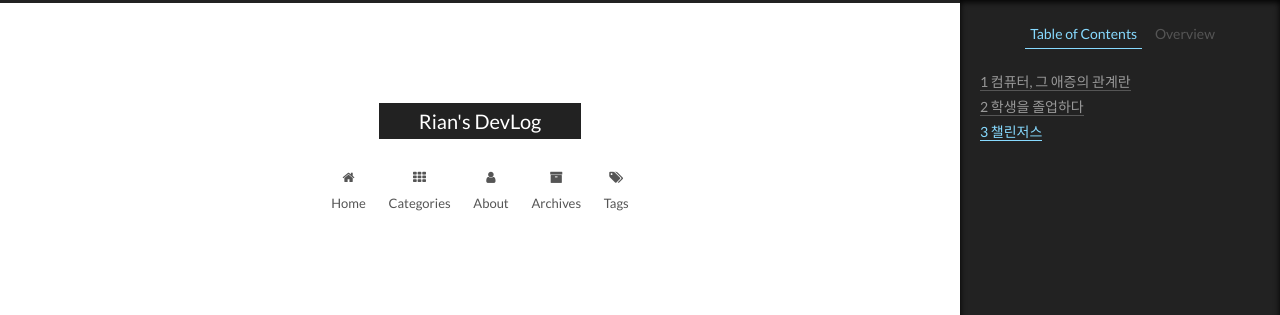
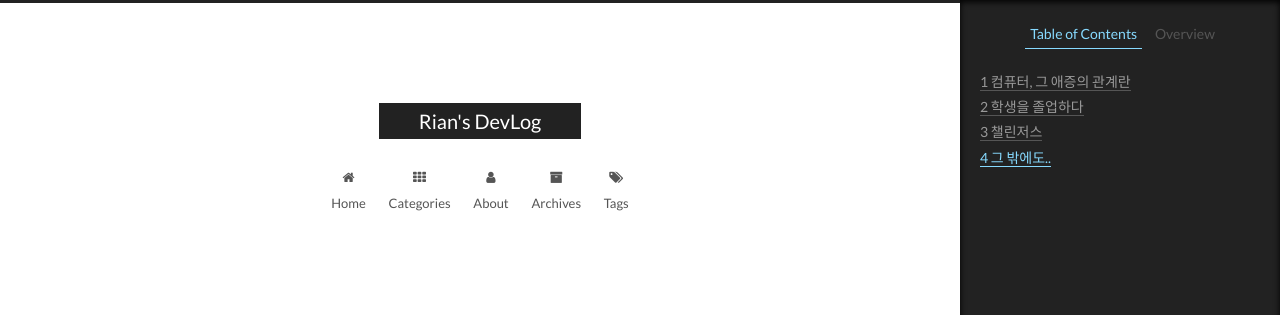
Before and after one commit to jiyeoon/jiyeoon.github.io, a Jekyll site: the page built from _posts/junk/2020-12-25-junk.md, in a window 1280 px wide. Shown: the top 315 px of the page. Built offline with Jekyll 4.4.1, drawn with Linux system fonts in a browser that asks for light colours.

Commit message:
Update 2020-12-25-junk.md

```diff
--- a/_posts/junk/2020-12-25-junk.md
+++ b/_posts/junk/2020-12-25-junk.md
@@ -38,3 +38,6 @@ IT라는 분야가 공대중에서는 특히나 전공자라는 메리트가 별
 운동은 내가 좋아하는 운동 유튜버 *Emi Wong*의 채널을 따라했다. 사실 클로이팅, 땅크부부, 힙으뜸 등등 돌아가면서 하긴 했는데, 가장 좋아하는 유튜버는 Emi!! (다른 사람들꺼를 하면 종종 무릎이 아팠다ㅠㅠ)
 
 사실.. 나는 약간 존버 + 귀찮음으로 꾸준하게 무언가를 하는 것이 많은 것 같다. 이 챌린저스도 그렇고, 전화영어도 매일 15분씩 지금 햇수로 2년 가까이 하고 있다. 운동도 전화영어도 그만두지 않는 이유는 하면 뭐라도 좋겠지 + 귀찮아서... 극도의 귀차니즘이 존버를 가능하게 한다...
+
+
+# 그 밖에도..
```
